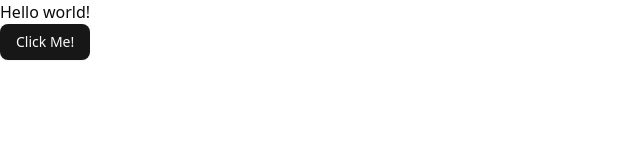
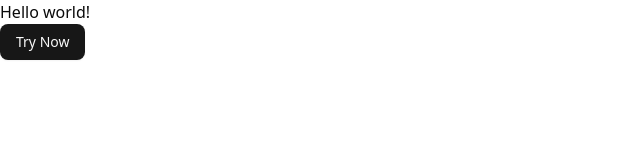
Before and after one commit to rapelista/keenerja, a Next.js app: page / in a window 1280 px wide. Shown: the top 160 px of the page, without its empty margins (0-640 px from the left). Built offline with nearby package versions, Linux system fonts and the light colour scheme.

Commit message:
chore: remove unused imports and clean up code structure

```diff
--- a/src/app/page.tsx
+++ b/src/app/page.tsx
@@ -1,3 +1,4 @@
+import Link from "next/link";
 import { Button } from "~/components/ui/button";
 
 export default function Home() {
@@ -5,7 +6,9 @@ export default function Home() {
     <main>
       <div>Hello world!</div>
 
-      <Button>Click Me!</Button>
+      <Button asChild>
+        <Link href="/sign-in">Try Now</Link>
+      </Button>
     </main>
   );
 }
--- a/src/lib/auth.ts
+++ b/src/lib/auth.ts
@@ -13,4 +13,6 @@ export const auth = betterAuth({
     enabled: true,
   },
   plugins: [nextCookies()],
+
+  secret: process.env.AUTH_SECRET,
 });
```
